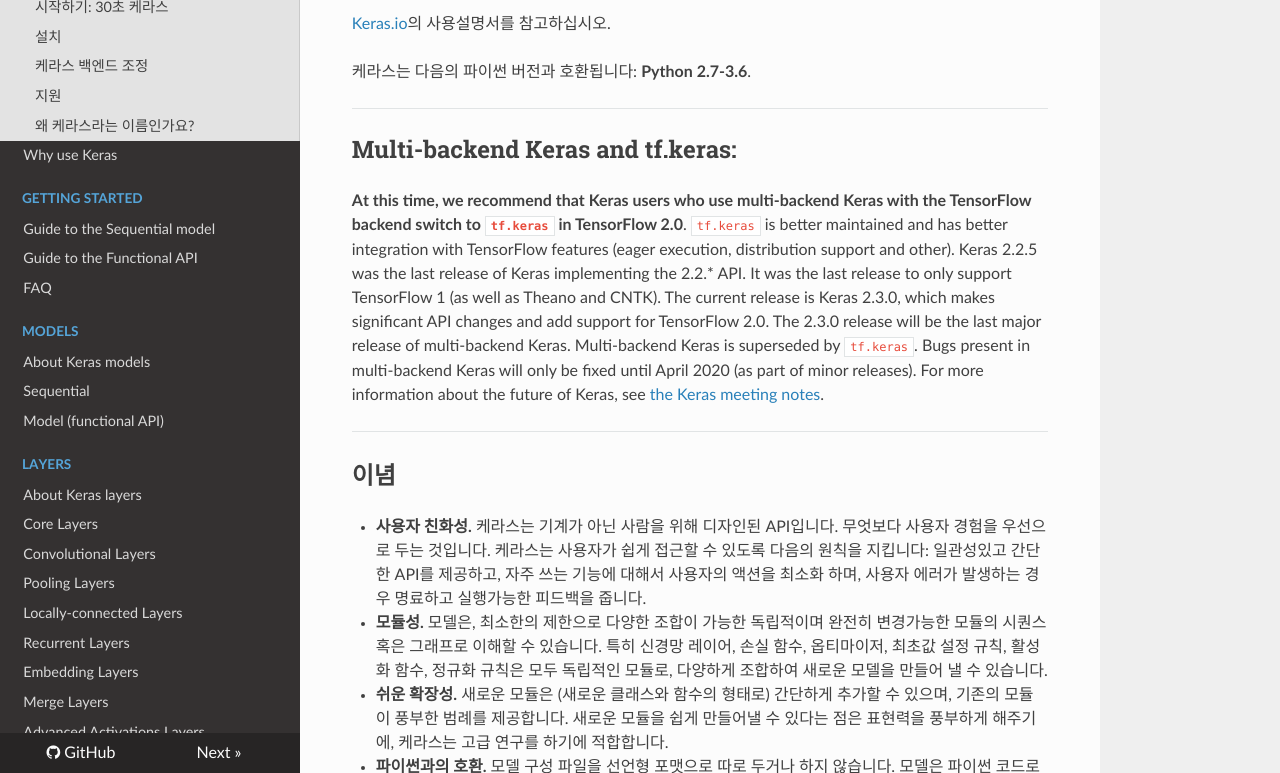
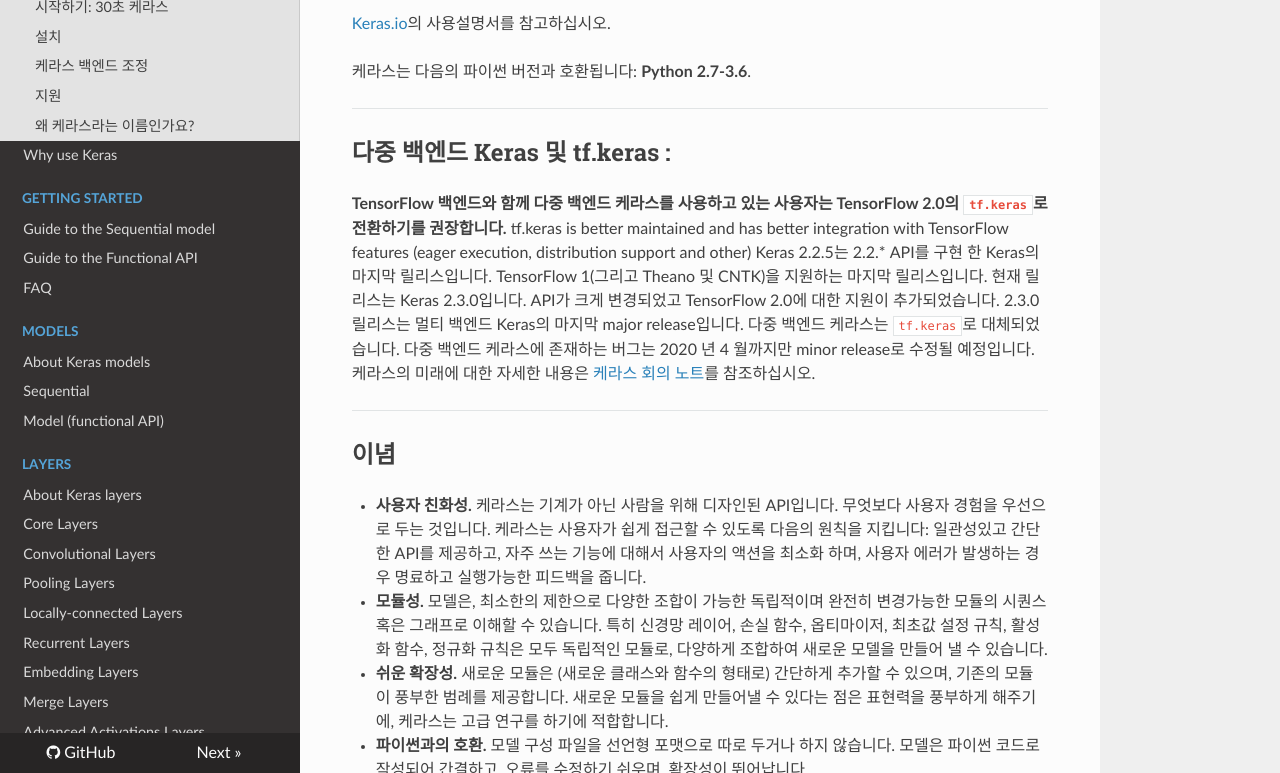
Before and after one commit to keras-team/keras-docs-ko, an MkDocs documentation site: the page built from sources/index.md, in a window 1280 px wide and 900 px high, scrolled down 797 px, cut to the strip 127-900 px from the top of the window. Built offline with MkDocs 1.6.1, drawn with Linux system fonts in a browser that asks for light colours; nearby versions of some CDN libraries; some of the changed text lies outside the part shown.

Commit message:
index.md 원문비교
원문 비교 후 내용 추가하였습니다.
세세한 번역은 다음 단계에서 할수 있도록 남겨놓았습니다.

````diff
--- a/sources/index.md
+++ b/sources/index.md
@@ -21,14 +21,12 @@
 
 ------------------
 
-## Multi-backend Keras and tf.keras:
-
-**At this time, we recommend that Keras users who use multi-backend Keras with the TensorFlow backend switch to `tf.keras` in TensorFlow 2.0**. `tf.keras` is better maintained and has better integration with TensorFlow features (eager execution, distribution support and other).
-Keras 2.2.5 was the last release of Keras implementing the 2.2.* API. It was the last release to only support TensorFlow 1 (as well as Theano and CNTK).
-The current release is Keras 2.3.0, which makes significant API changes and add support for TensorFlow 2.0. The 2.3.0 release will be the last major release of multi-backend Keras. Multi-backend Keras is superseded by `tf.keras`.
-Bugs present in multi-backend Keras will only be fixed until April 2020 (as part of minor releases).
-For more information about the future of Keras, see [the Keras meeting notes](http://bit.ly/keras-meeting-notes).
-
+## 다중 백엔드 Keras 및 tf.keras :
+**TensorFlow 백엔드와 함께 다중 백엔드 케라스를 사용하고 있는 사용자는 TensorFlow 2.0의 `tf.keras`로 전환하기를 권장합니다.** tf.keras is better maintained and has better integration with TensorFlow features (eager execution, distribution support and other)
+Keras 2.2.5는 2.2.* API를 구현 한 Keras의 마지막 릴리스입니다. TensorFlow 1(그리고 Theano 및 CNTK)을 지원하는 마지막 릴리스입니다.
+현재 릴리스는 Keras 2.3.0입니다. API가 크게 변경되었고 TensorFlow 2.0에 대한 지원이 추가되었습니다. 2.3.0 릴리스는 멀티 백엔드 Keras의 마지막 major release입니다. 다중 백엔드 케라스는 `tf.keras`로 대체되었습니다.
+다중 백엔드 케라스에 존재하는 버그는 2020 년 4 월까지만 minor release로 수정될 예정입니다.
+케라스의 미래에 대한 자세한 내용은 [케라스 회의 노트](http://bit.ly/keras-meeting-notes)를 참조하십시오.
 
 ------------------
 
@@ -138,8 +136,7 @@
 
 - **PyPI에서 케라스 설치하기 (추천):**
 
-Note: These installation steps assume that you are on a Linux or Mac environment.
-If you are on Windows, you will need to remove `sudo` to run the commands below.
+Note: 이 설치 단계는 사용자가 Linux 또는 Mac 환경에 있다고 가정합니다. Windows 사용자는 sudo를 빼고 아래의 명령을 실행해야 합니다.
 
 ```sh
 sudo pip install keras
````
